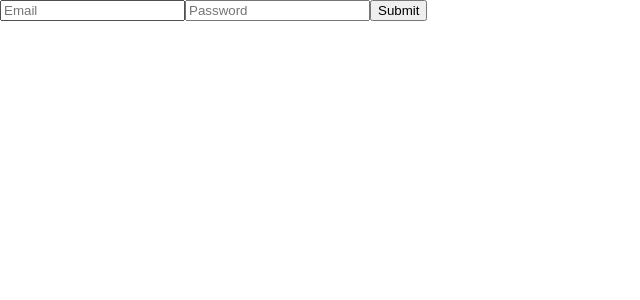
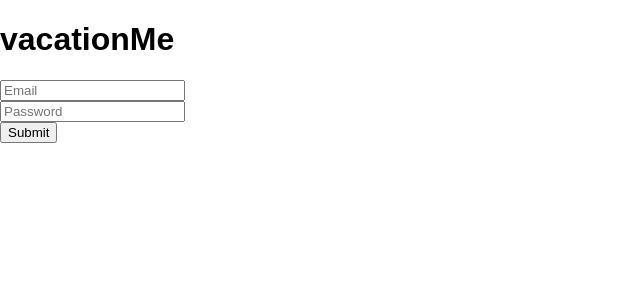
Before and after one commit to GoodGuyGuf/vacationMe-frontend, a React (Create React App) app: page / in a window 1280 px wide. Shown: the top 300 px of the page, without its empty margins (0-640 px from the left). Built offline with nearby package versions, Linux system fonts and the light colour scheme; a web font is replaced by a local one.

Commit message:
added breaks between login inputs, added vacationme logo to login page

```diff
--- a/src/components/login/Login.js
+++ b/src/components/login/Login.js
@@ -47,6 +47,7 @@ class Login extends React.Component{
     render(){
         return(
             <div id="loginform">
+                <h1>vacationMe</h1>
                 <form onSubmit={this.handleOnSubmit}>
                     <input onChange={this.handleOnChange}
                      type="email"
@@ -54,12 +55,14 @@ class Login extends React.Component{
                      value={this.state.email}
                      placeholder="Email"
                      />
+                     <br/>
                     <input onChange={this.handleOnChange}
                      type="password"
                      name="password"
                      value={this.state.password}
                      placeholder="Password"
                      />
+                     <br/>
                     <input type="submit"/>
                 </form>
             </div>
```
